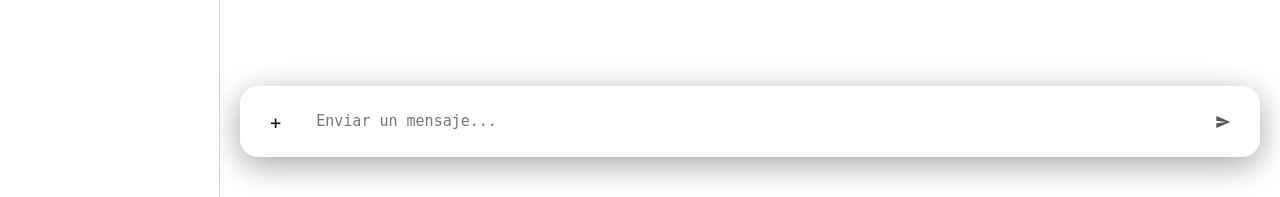
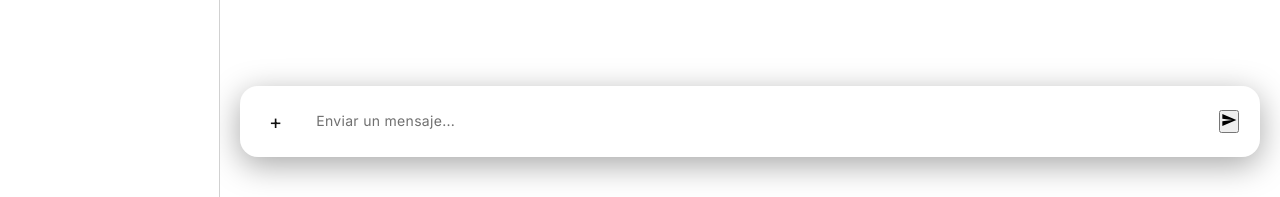
Before and after one commit to KoDaVal/raava, a Flask app: page / in a window 1280 px wide. Shown: the part 603-800 px from the top of the page. Run offline with Flask 3, Linux system fonts and the light colour scheme.

Commit message:
Update style.css

```diff
--- a/static/css/style.css
+++ b/static/css/style.css
@@ -715,6 +715,7 @@ input:checked + .slider:before {
   border: none;
   background-color: transparent;
   color: var(--text-color);
+  font-family: 'Inter', sans-serif;
   font-size: 15px;
   line-height: 1.4;
   border-radius: 10px;
@@ -724,34 +725,36 @@ input:checked + .slider:before {
   max-height: 120px;
   overflow-y: auto;
   box-shadow: none;
-  transition: none; /* Nada de animaciones llamativas */
-  scrollbar-width: none; /* Firefox: oculta la barra */
+  scrollbar-width: thin; /* Firefox */
+  scrollbar-color: var(--link-color) transparent;
 }
 
-/* Oculta la scrollbar en WebKit (Chrome, Edge, Safari) */
+/* Scrollbar para WebKit */
 .input-bar textarea::-webkit-scrollbar {
-  width: 0px;
-  height: 0px;
-  display: none;
+  width: 6px;
 }
 
-/* Al sobrepasar contenido, la barra sigue invisible pero funcional */
-.input-bar textarea:focus {
-  border: none;
-  outline: none;
-  background-color: transparent;
+.input-bar textarea::-webkit-scrollbar-track {
+  background: transparent;
 }
-.send-button {
-  background: transparent;
-  border: none;
-  color: var(--button-text-color);
-  padding: 8px;
-  font-size: 16px;
-  cursor: pointer;
-  display: flex;
-  align-items: center;
+
+.input-bar textarea::-webkit-scrollbar-thumb {
+  background-color: var(--link-color);
   border-radius: 6px;
   transition: background-color 0.2s ease;
+}
+
+.input-bar textarea::-webkit-scrollbar-thumb:hover {
+  background-color: var(--text-color);
+}
+
+/* Estilo del placeholder */
+.input-bar textarea::placeholder {
+  font-family: 'Inter', sans-serif;
+  font-size: 14px;
+  color: var(--link-color);
+  opacity: 0.7;
+  letter-spacing: 0.3px;
 }
 
 .send-button:hover {
```
